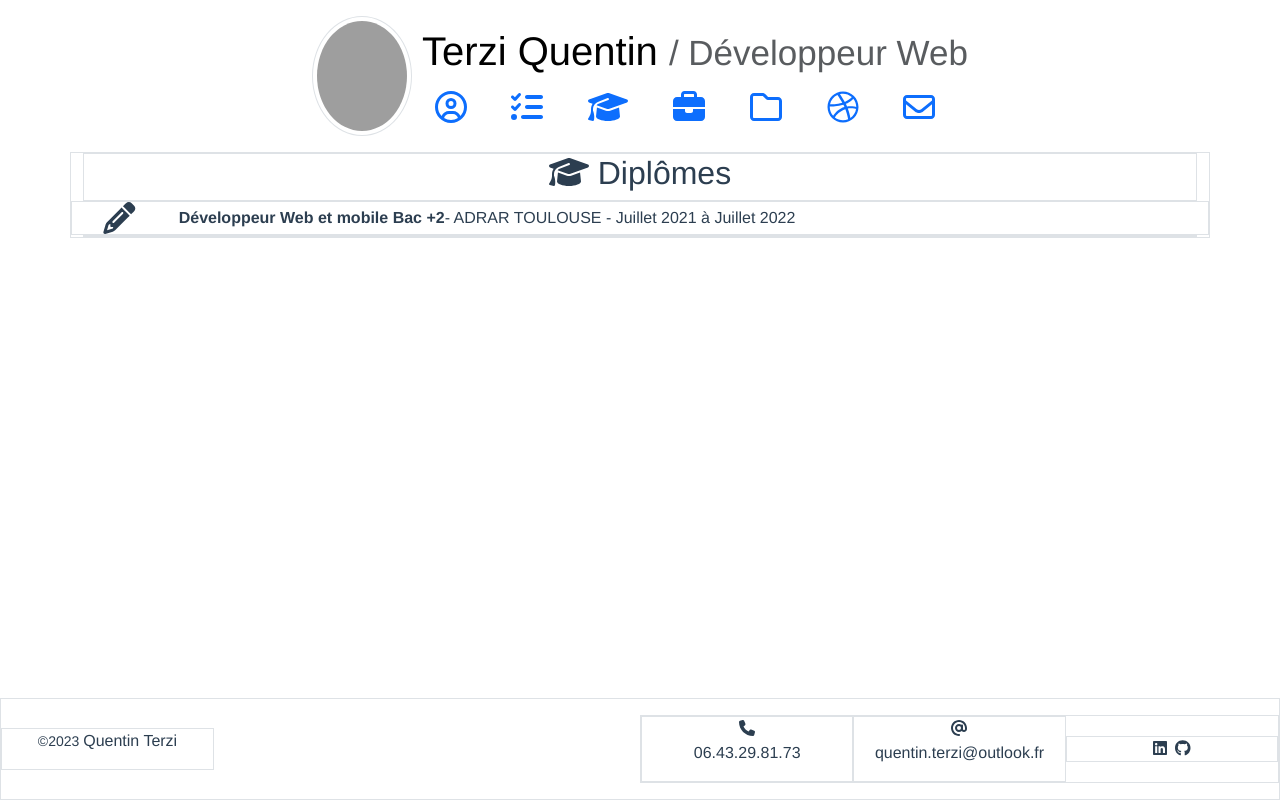
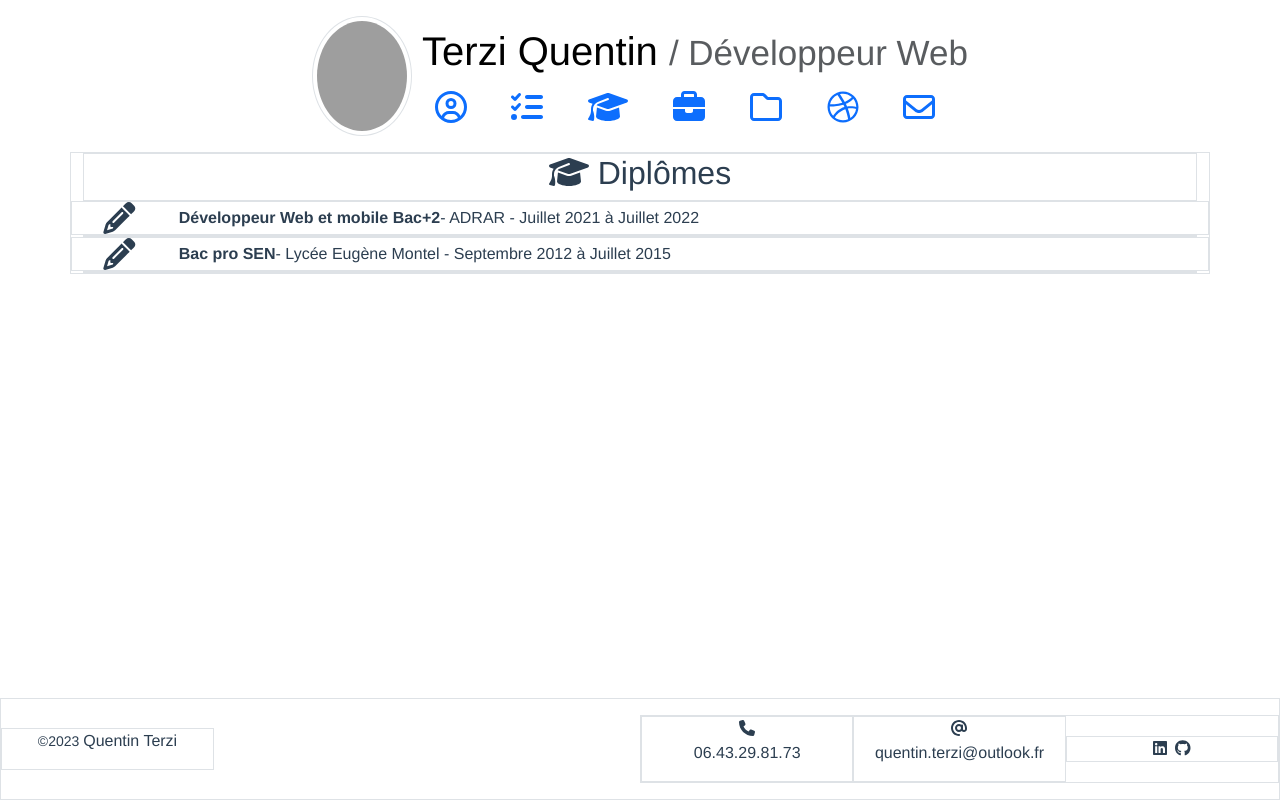
Before and after one commit to Faldass/cv_website, a Vue app: page / in a window 1280 px wide. Built offline with nearby package versions, Linux system fonts and the light colour scheme; grey boxes are pictures that could not be loaded.

Commit message:
Amélio descritpion diplomes avec directives vuejs

```diff
--- a/src/components/Diplomas.vue
+++ b/src/components/Diplomas.vue
@@ -1,62 +1,75 @@
 <template>
     <section class="container border">
-        <div class="section-titre border">
+        <div class="border">
             <h2><fa :icon="['fas', 'graduation-cap']"/> Diplômes</h2>
         </div>
-        <div>
-            <article class="row border align-items-center" id="articleElement">
+        <div
+            v-for="(diploma, index) in diplomas" :key="index"
+        >
+            <article class="row border align-items-center" @click="toggleAside(index)">
                 <fa :icon="['fas', 'pencil']" class="col fa-2x"></fa>
-                <p class="col-11 m-auto d-flex"><strong>Développeur Web et mobile Bac +2</strong> - ADRAR TOULOUSE - Juillet 2021 à Juillet 2022</p>
+                <p class="col-11 m-auto d-flex">
+                    <strong>{{diploma.title}}</strong> - {{diploma.school}} - {{diploma.date}}
+                </p>
             </article>
-            <aside class="col border slide" id="asideElement">
-                <p class="py-4">Lorem ipsum dolor sit, amet consectetur adipisicing elit. Labore placeat rerum adipisci. Quasi dignissimos ad nisi amet, fugiat, quaerat, explicabo fuga incidunt illo quisquam numquam qui quam quis placeat quod!</p>
+            <aside class="col border slide" :class="{ open: openIndex === index }">
+                <p class="py-4">{{ diploma.description }}</p>
             </aside>
         </div>
     </section>
 </template>
 
 <script>
-    export default{
-        name: 'diplomasValid'
+    export default {
+        name: 'diplomasValid',
+        data(){
+            return{
+                diplomas: [
+                    {
+                        title: "Développeur Web et mobile Bac+2",
+                        school: "ADRAR",
+                        date: "Juillet 2021 à Juillet 2022",
+                        description: "Lorem ipsum dolor sit, amet consectetur adipisicing elit. Labore placeat rerum adipisci. Quasi dignissimos ad nisi amet, fugiat, quaerat, explicabo fuga incidunt illo quisquam numquam qui quam quis placeat quod!"
+                    },
+                    {
+                        title: "Bac pro SEN",
+                        school: "Lycée Eugène Montel",
+                        date: "Septembre 2012 à Juillet 2015",
+                        description: "Lorem ipsum dolor sit, amet consectetur adipisicing elit. Labore placeat rerum adipisci. Quasi dignissimos ad nisi amet, fugiat, quaerat, explicabo fuga incidunt illo quisquam numquam qui quam quis placeat quod!"
                     }
-
-    document.addEventListener('DOMContentLoaded', function() {
-        const articleElement = document.getElementById('articleElement');
-        const asideElement = document.getElementById('asideElement');
-
-        articleElement.addEventListener('click', function() {
-            if (asideElement.style.maxHeight) {
-                asideElement.style.maxHeight = null;
+                ],
+                openIndex: null
+            }
+        },
+        methods: {
+            toggleAside(index) {
+                if (this.openIndex === index) {
+                    this.openIndex = null; // Ferme l'aside si l'article est déjà ouvert
                 } else {
-                asideElement.style.maxHeight = asideElement.scrollHeight + "px";
+                    this.openIndex = index; // Ouvre l'aside de l'article cliqué
                 }
-        });
-    });
-
+            }
+        }
+    };
 </script>
 
 <style scoped>
+    article {
+        cursor: pointer;
+        transition: background-color 0.3s ease-in-out;
+    }
+
+    article:hover {
+        background-color: #f0f0f0;
+    }
+
     .slide {
         max-height: 0;
         overflow: hidden;
         transition: max-height 0.3s ease-in-out;
     }
 
-/* .section-titre {
-    width: 100%;
-    display: table;
-    text-align: left;
-    margin-bottom: 40px;
-    position: relative;
+    .open {
+        max-height: 200px; /* Réglez la hauteur maximale d'affichage */
     }
-.section-titre h2 {
-    z-index: 2;
-    font-size: 40px;
-    padding: 15px 0;
-    line-height: .65;
-    margin-bottom: 20px;
-    text-transform: capitalize;
-    font-weight: 700;
-    position: relative;
-} */
 </style>
```
Lines whose indentation alone changed are shown as unchanged.
